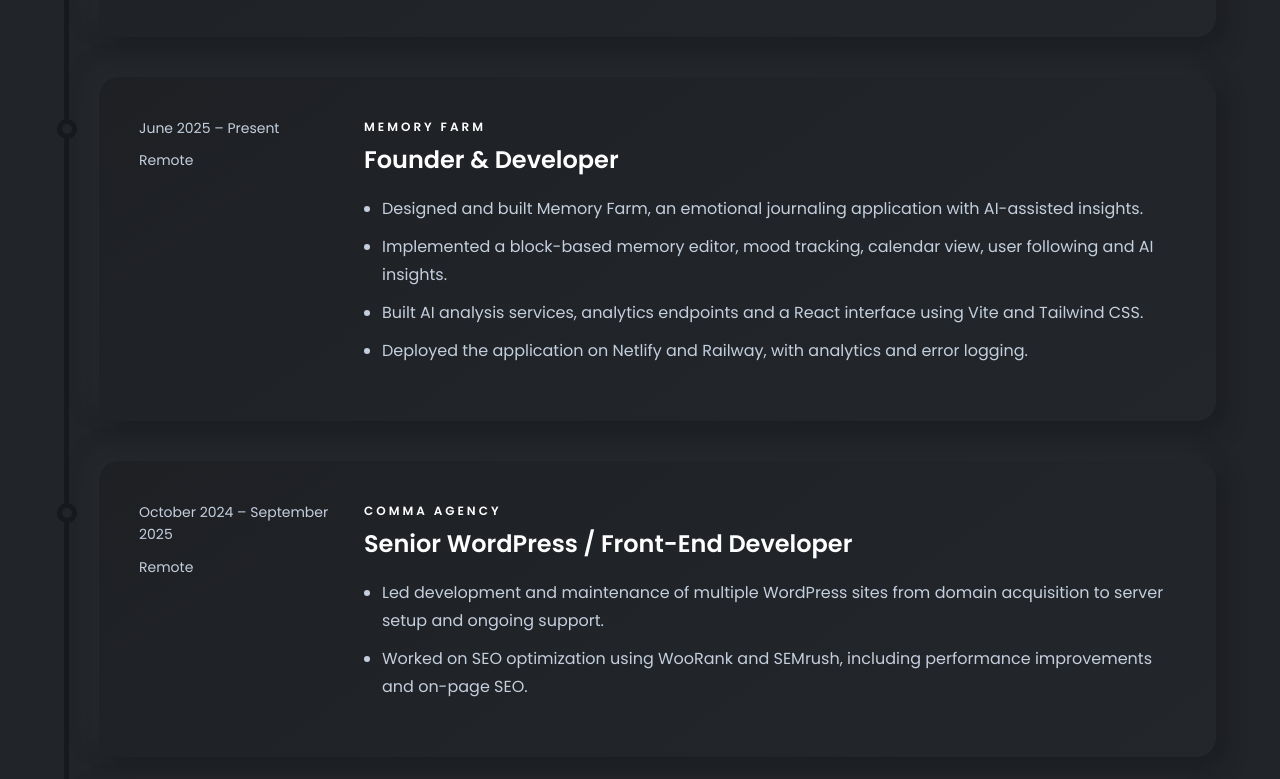
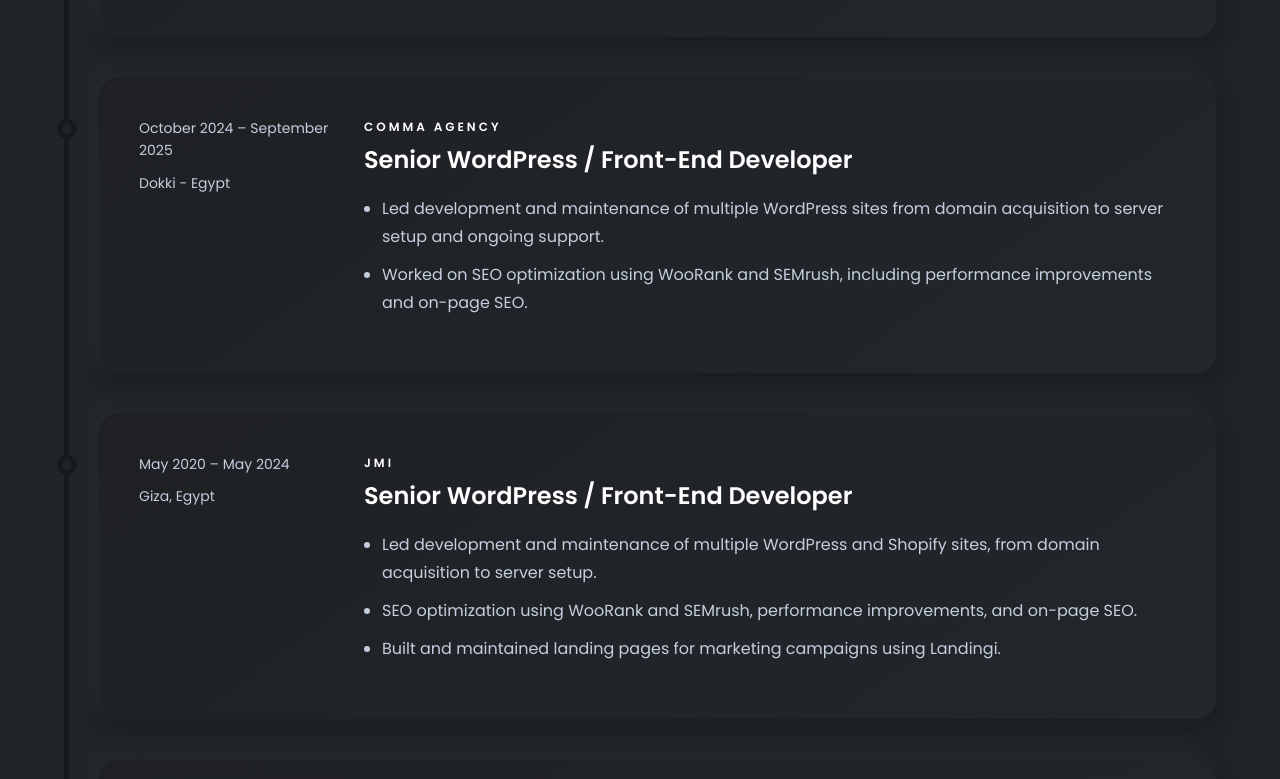
Before and after one commit to MahmoudFawzy1992/my-portfolio, an Astro site: page /experience in a window 1280 px wide. Shown: the part 1441-2220 px from the top of the page. Built offline with nearby package versions, Linux system fonts and the light colour scheme; Astro itself is replaced by a stand-in of ours.

Commit message:
Update experience entries and agency locations

```diff
--- a/src/components/ExperienceList.astro
+++ b/src/components/ExperienceList.astro
@@ -2,8 +2,8 @@
 import { experienceItems } from '../data/experience';
 interface Props { compact?: boolean; }
 const { compact = false } = Astro.props;
-const sorted = [experienceItems[2], experienceItems[0], experienceItems[1], ...experienceItems.slice(3)];
-const list = compact ? [experienceItems[2], experienceItems[3], experienceItems[4]] : sorted;
+const sorted = [...experienceItems.filter(item => item.id === 3), ...experienceItems.filter(item => item.id !== 3)];
+const list = compact ? sorted.filter(item => [3, 4, 5].includes(item.id)) : sorted;
 ---
 <div class:list={['experience-list', { 'experience-compact': compact }]}>
   {list.map(item => <article class="experience-card" data-reveal><div class="experience-date"><span>{item.period}</span><span>{item.location}</span></div><div class="experience-detail"><p class="eyebrow">{item.company}</p><h3>{item.title}</h3>{item.bullets.length > 0 && <ul>{item.bullets.map(bullet => <li>{bullet}</li>)}</ul>}</div></article>)}
--- a/src/data/experience.js
+++ b/src/data/experience.js
@@ -14,26 +14,12 @@ export const experienceItems = [
     ]
   },
   {
-    "id": 2,
-    "type": "senior",
-    "title": "Founder & Developer",
-    "company": "Memory Farm",
-    "period": "June 2025 – Present",
-    "location": "Remote",
-    "bullets": [
-      "Designed and built Memory Farm, an emotional journaling application with AI-assisted insights.",
-      "Implemented a block-based memory editor, mood tracking, calendar view, user following and AI insights.",
-      "Built AI analysis services, analytics endpoints and a React interface using Vite and Tailwind CSS.",
-      "Deployed the application on Netlify and Railway, with analytics and error logging."
-    ]
-  },
-  {
     "id": 3,
     "type": "senior",
     "title": "Senior AI Full-Stack Developer",
     "company": "WOT Agency",
     "period": "October 2025 – Present",
-    "location": "Remote",
+    "location": "Dokki - Egypt",
     "bullets": [
       "Lead web platform development, including the move from traditional WordPress websites to headless architecture.",
       "Architected and launched the headless WordPress website for Happylife Tourism, connecting a WordPress backend to a custom frontend on Vercel.",
@@ -46,7 +32,7 @@ export const experienceItems = [
     "title": "Senior WordPress / Front-End Developer",
     "company": "Comma Agency",
     "period": "October 2024 – September 2025",
-    "location": "Remote",
+    "location": "Dokki - Egypt",
     "bullets": [
       "Led development and maintenance of multiple WordPress sites from domain acquisition to server setup and ongoing support.",
       "Worked on SEO optimization using WooRank and SEMrush, including performance improvements and on-page SEO."
```
Also changed, not shown: docs/CODEBASE_GUIDE.md (+1 -1 lines), scripts/verify-static.mjs (+11 -2 lines), README.md.
